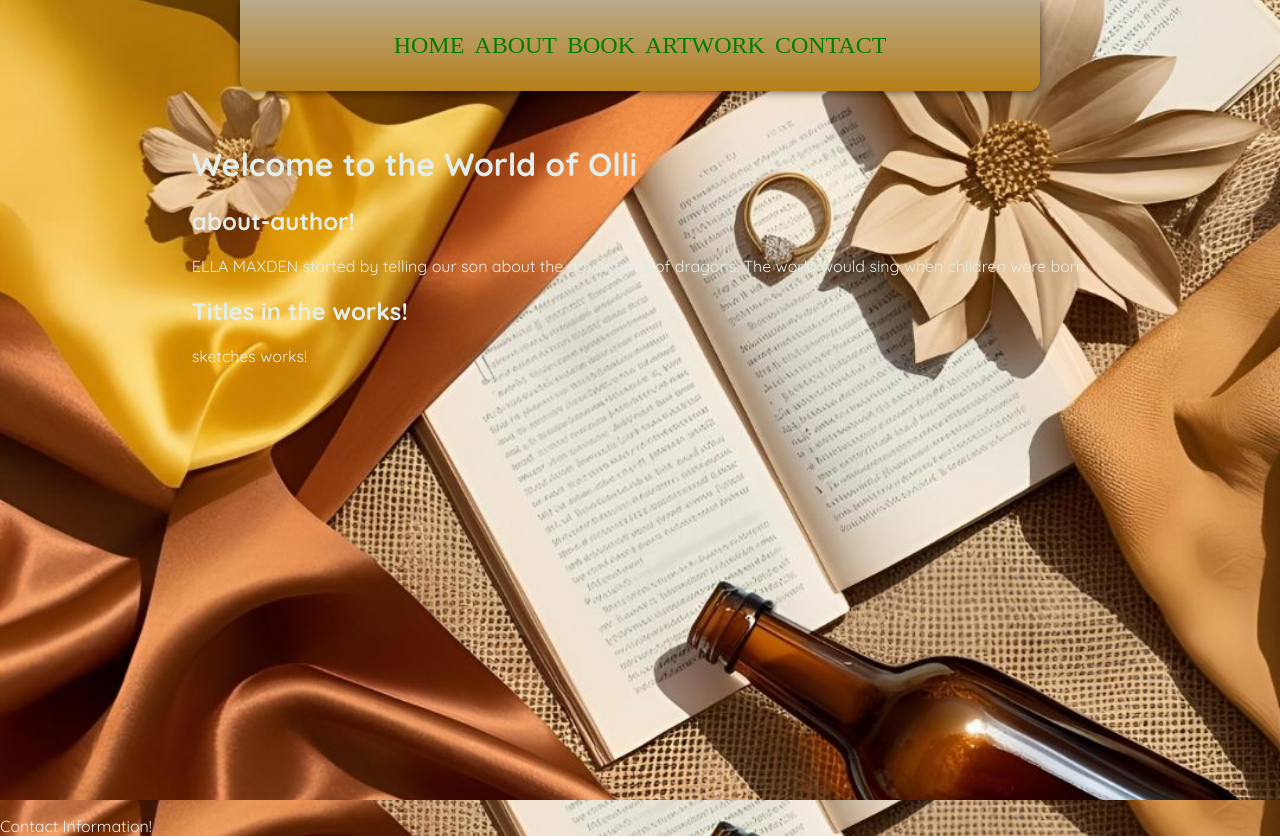
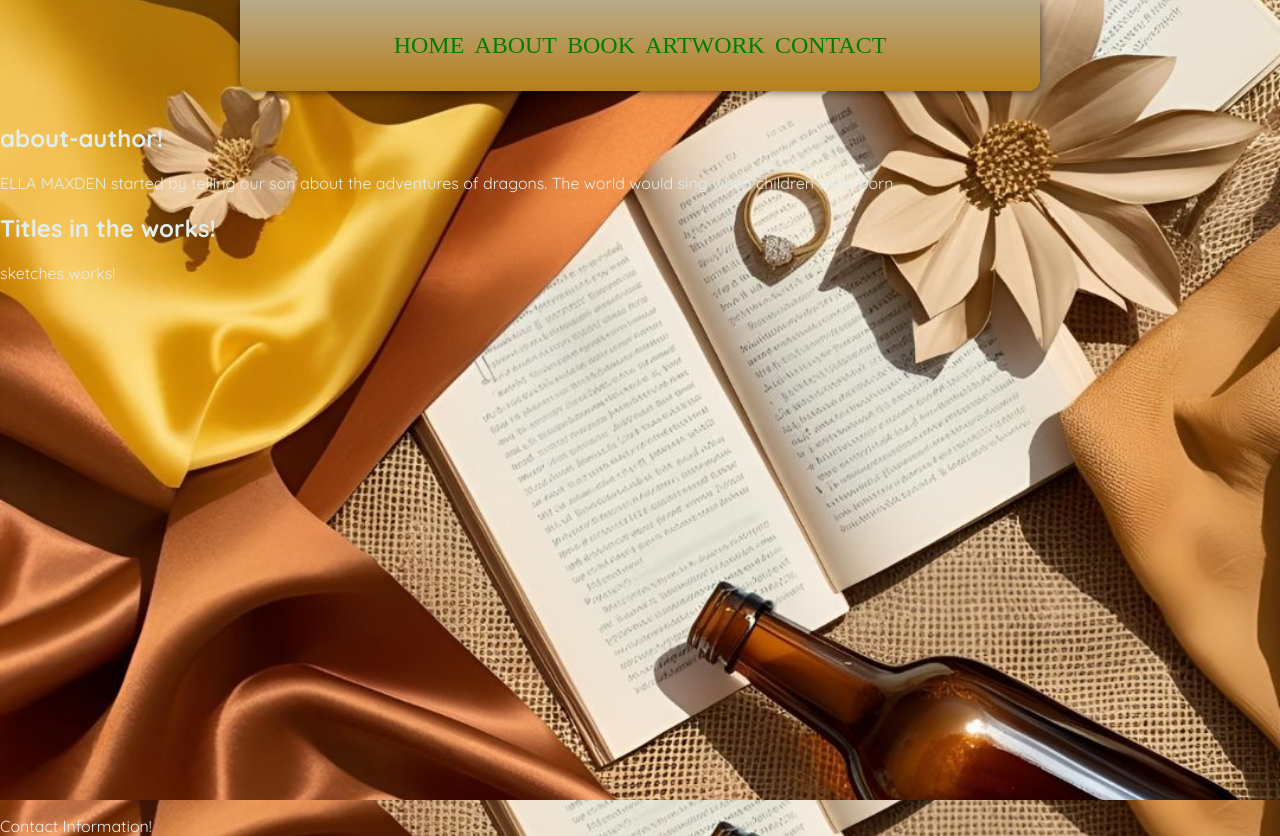
Before and after one commit to Grudged/Olli-Project, an Angular app: page / in a window 1280 px wide. Built offline with nearby package versions, Linux system fonts and the light colour scheme; a web font is replaced by a local one.

Commit message:
on track

```diff
--- a/src/app/app.component.html
+++ b/src/app/app.component.html
@@ -1,16 +1,9 @@
 <div class="overlay">
   <body>
     <app-header />
-    <main class="main">
-      <div class="content">
-        <div class="left-side">
-          <h1>Welcome to the World of Olli</h1>
-        </div>
-        <app-about-author />
-        <app-in-the-works />
-        <app-sketches />
-      </div>
-    </main>
+      <app-about-author />
+      <app-in-the-works />
+      <app-sketches />
   </body>
   <app-footer />
 </div>
```
